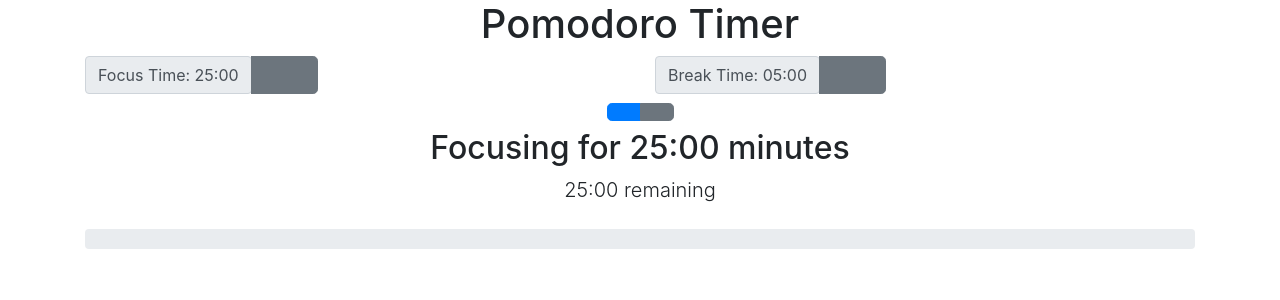
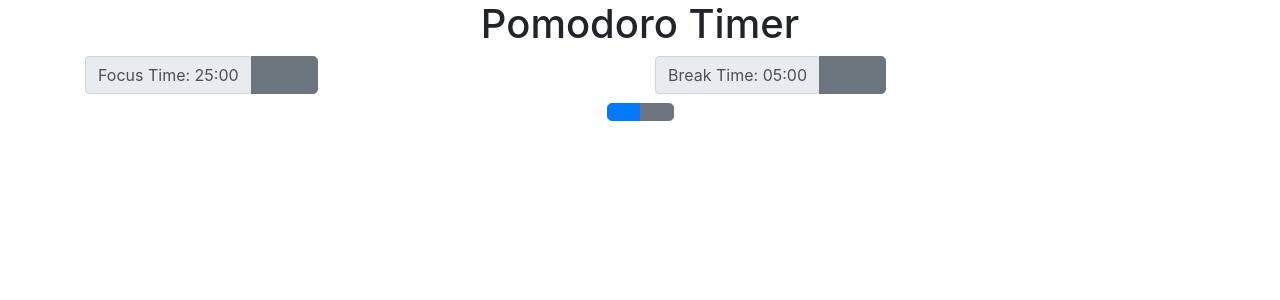
Before and after one commit to xJIsaac/Project_Pomodoro_Timer_Qualified_1, a React (Create React App) app: page / in a window 1280 px wide. Shown: the top 300 px of the page. Built offline with nearby package versions, Linux system fonts and the light colour scheme; a web font is replaced by a local one.

Commit message:
Play and Stop buttons refactored

```diff
--- a/src/pomodoro/Pomodoro.js
+++ b/src/pomodoro/Pomodoro.js
@@ -12,6 +12,7 @@ function Pomodoro() {
   const [session, setSession] = useState({
     focus: 0,
     break: 0,
+    inProgress: false,
   });
 
   useEffect(() => {
@@ -66,11 +67,23 @@ function Pomodoro() {
     }
   }
 
-  function handlePlayPause() {
+  function handlePlayPauseClick() {
     set_timer_is_running((prevState) => {
       return !prevState;
     });
+    setSession((prevSession) => ({
+      ...prevSession,
+      inProgress: true,
+    }));
   }
+
+  const [displayVisible, setDisplayVisible] = useState(false);
+
+  useEffect(() => {
+    if (timer_is_running && session.inProgress) {
+      setDisplayVisible(true);
+    }
+  }, [timer_is_running, session.inProgress]);
 
   // Play Sound
   // if (session.focusEnded() || session.breakEnded()) {
@@ -104,7 +117,7 @@ function Pomodoro() {
   function handleStopClick() {
     if (timer_is_running) {
       set_timer_is_running(false);
-      document.querySelector("#display").style.display = "none";
+      setDisplayVisible(false);
       updateSession();
     }
   }
@@ -135,7 +148,7 @@ function Pomodoro() {
               className="btn btn-primary"
               data-testid="play-pause"
               title="Start or pause timer"
-              onClick={handlePlayPause}
+              onClick={handlePlayPauseClick}
             >
               <span
                 className={classNames({
@@ -158,6 +171,7 @@ function Pomodoro() {
         </div>
       </div>
       {/* Progress Bar */}
+      {displayVisible && (
         <SessionDisplay
           currentFocusTime={session.focus}
           currentBreakTime={session.break}
@@ -166,6 +180,7 @@ function Pomodoro() {
           timer_is_running={timer_is_running}
           inFocus={inFocus}
         />
+      )}
     </div>
   );
 }
```
Lines whose indentation alone changed are shown as unchanged.
